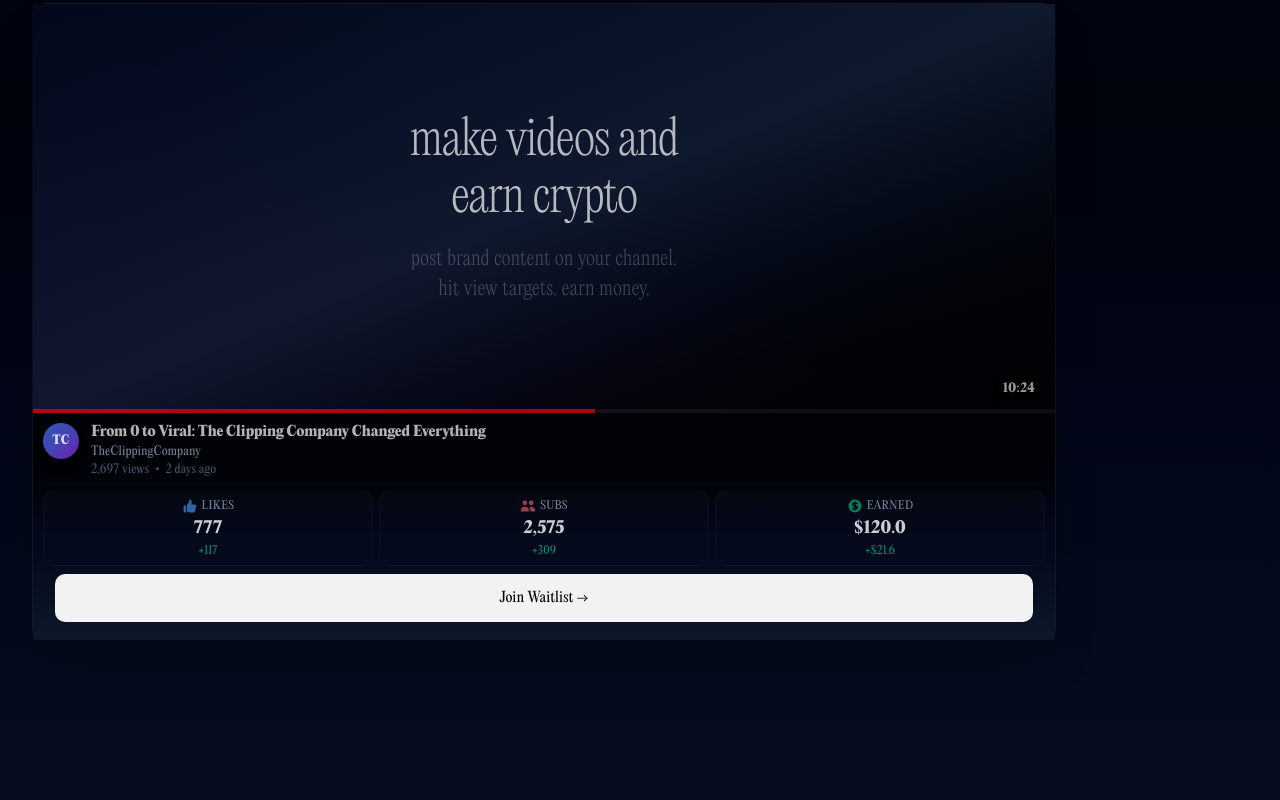
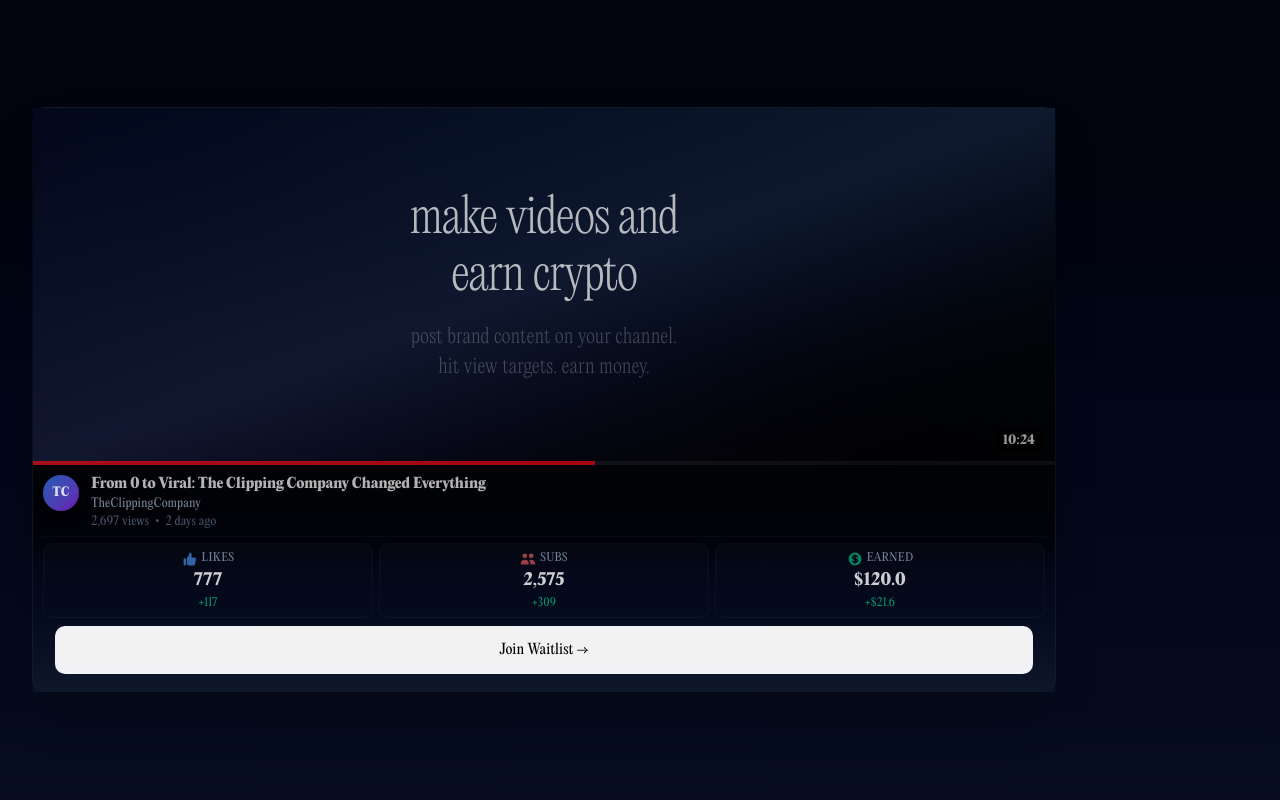
Before and after one commit to 0xazanul/Clipping_waitlst_and_landingf, a Next.js app: page / in a window 1280 px wide. Shown: the top 800 px of the page. Built offline with nearby package versions, Linux system fonts and the light colour scheme; no server answers.

Commit message:
latest_working

```diff
--- a/components/background/VideoMetricsBackground.tsx
+++ b/components/background/VideoMetricsBackground.tsx
@@ -27,27 +27,28 @@ export default function VideoMetricsBackground({ onJoinWaitlist }: VideoMetricsB
 
   return (
     <div
-      className="fixed-youtube-bg absolute inset-0 flex items-start justify-center"
+      className="fixed-youtube-bg absolute inset-0 flex items-center justify-center"
       style={{
         height: '100vh',
         maxHeight: '100vh',
         zIndex: 10,
         paddingLeft: '5px',
         paddingRight: '5px',
-        paddingTop: '3px',
-        paddingBottom: '0px',
+        paddingTop: '5px',
+        paddingBottom: '5px',
       }}
     >
-      <div className="w-full mx-auto" style={{ maxHeight: '100%', maxWidth: '95%' }}>
+      <div className="w-full mx-auto" style={{ maxHeight: '100%', maxWidth: '95%', display: 'flex', alignItems: 'center', justifyContent: 'center', height: '100%' }}>
         <div
           className="relative bg-gradient-to-b from-black/80 via-slate-950/90 to-slate-900/80 rounded-lg md:rounded-xl shadow-2xl border border-white/[0.03] w-full"
           style={{
             display: 'flex',
             flexDirection: 'column',
-            maxHeight: 'calc(100vh - 10px)',
+            maxHeight: '95vh',
+            maxWidth: '100%',
           }}
         >
-        <div className="relative bg-gradient-to-br from-slate-950 via-slate-900 to-black flex items-center justify-center px-4 sm:px-6 md:px-8" style={{ width: '100%', paddingBottom: '40%', position: 'relative', flexShrink: 0 }}>
+        <div className="relative bg-gradient-to-br from-slate-950 via-slate-900 to-black flex items-center justify-center px-4 sm:px-6 md:px-8" style={{ width: '100%', paddingBottom: '35%', position: 'relative', flexShrink: 0 }}>
             <div className="absolute inset-0 bg-gradient-to-tr from-purple-900/5 via-blue-900/3 to-cyan-900/5 pointer-events-none" />
 
             <div className="absolute inset-0 flex items-center justify-center">
```
